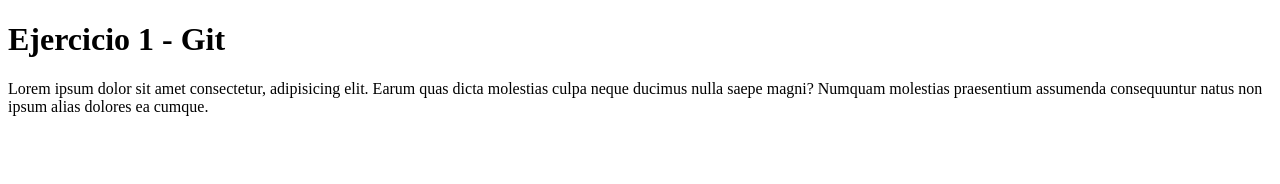
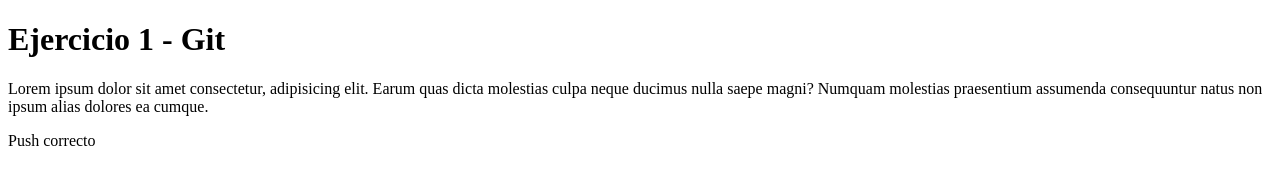
Before and after one commit to Arrebolgd/Ejercicio-1-Git, a plain HTML site: page index.html in a window 1280 px wide. Drawn offline with Linux system fonts and the light colour scheme.

Commit message:
verificacion

```diff
--- a/index.html
+++ b/index.html
@@ -13,5 +13,6 @@
       praesentium assumenda consequuntur natus non ipsum alias dolores ea
       cumque.
     </p>
+    <p>Push correcto</p>
   </body>
 </html>
```
